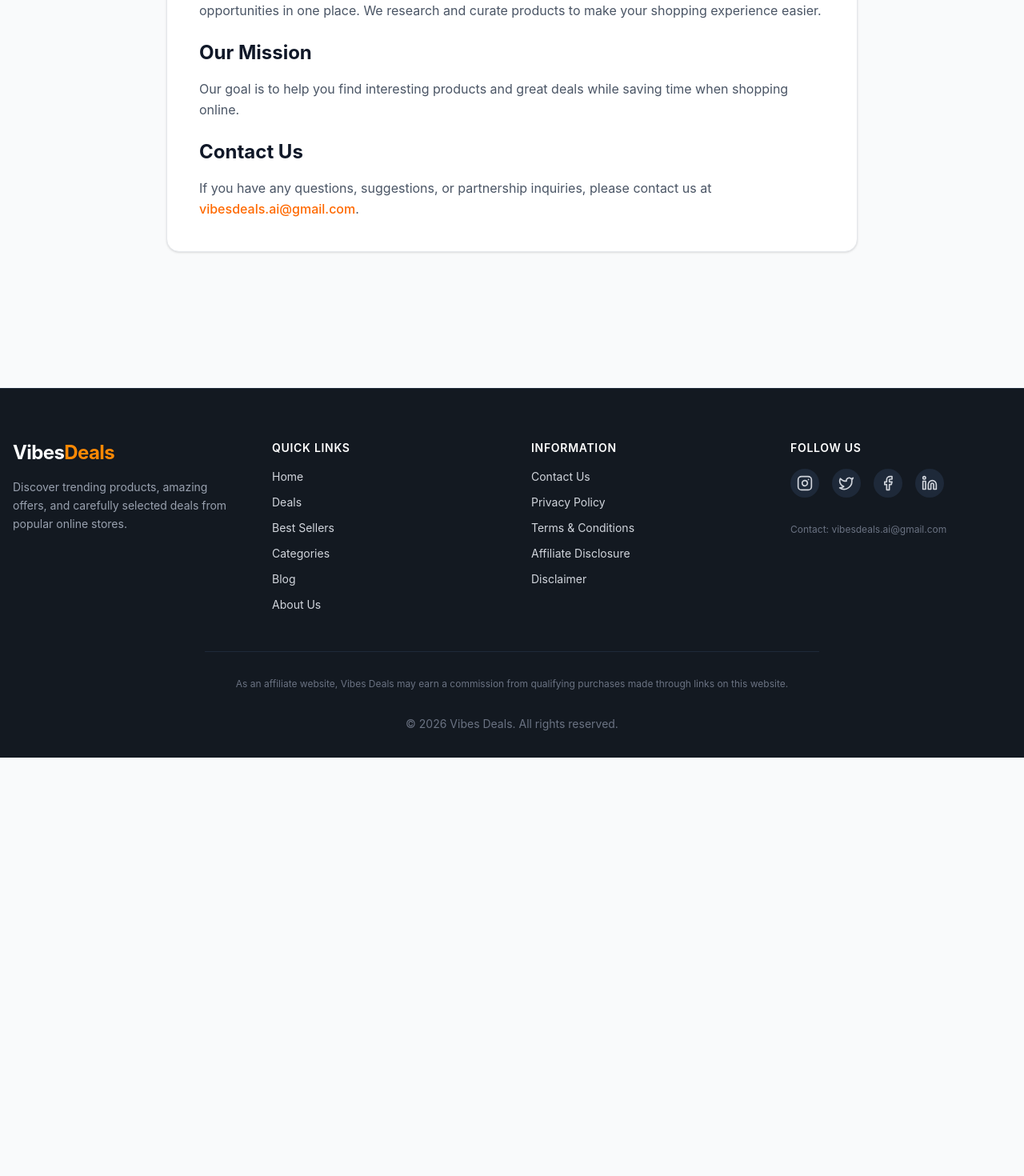
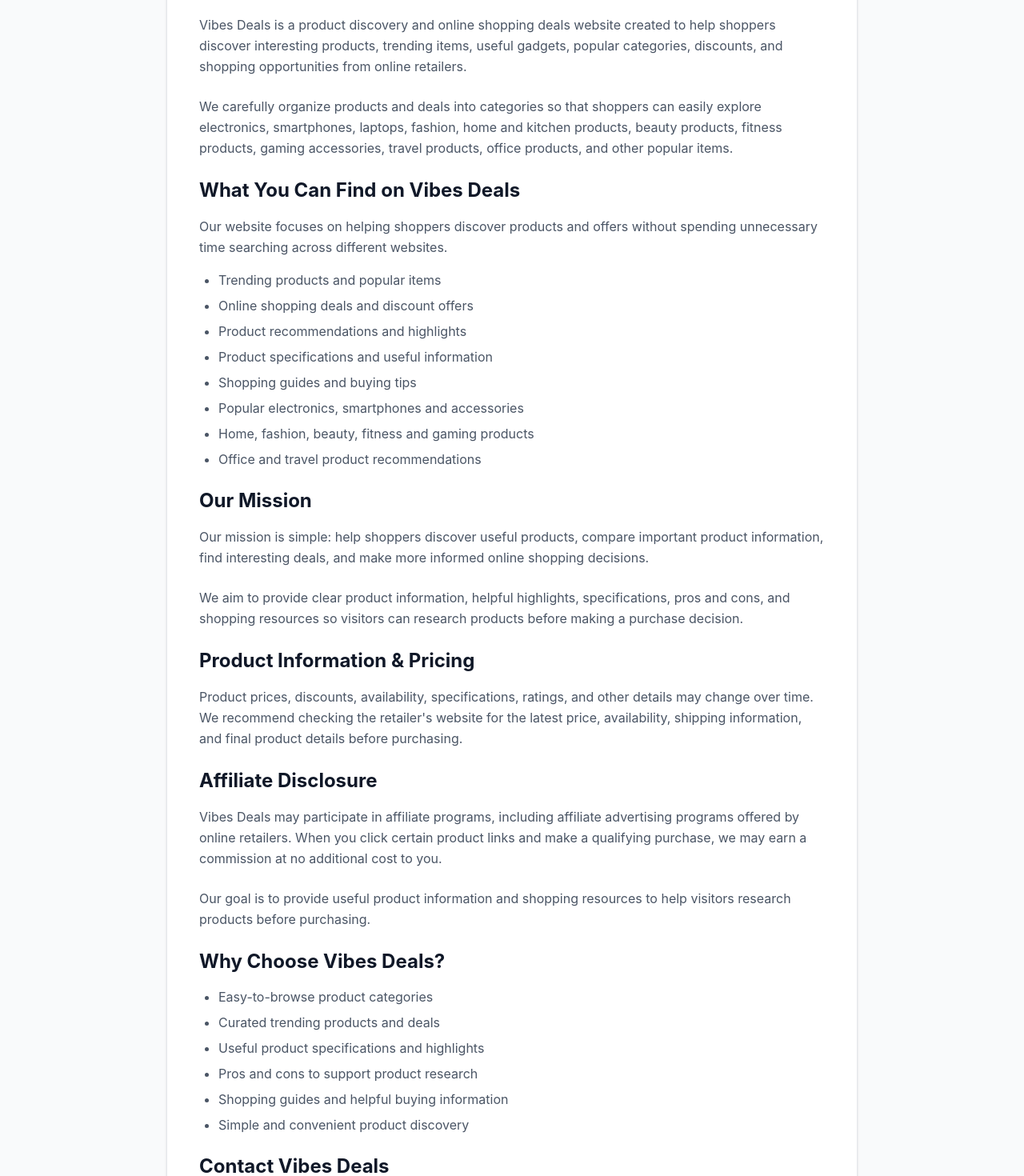
Before and after one commit to vibesdealsai-gif/vibesdeals, a Next.js app: page /about in a window 1280 px wide. Shown: the part 420-1890 px from the top of the page at 80% size. Before the commit the page ends 1367 px from the top, so only its background shows below. Built offline with nearby package versions, Linux system fonts and the light colour scheme.

Commit message:
Update page.tsx

```diff
--- a/app/about/page.tsx
+++ b/app/about/page.tsx
@@ -1,54 +1,151 @@
-import { siteConfig } from '@/config/site';
+import { Metadata } from 'next';
+
+export const metadata: Metadata = {
+  title: 'About Vibes Deals | Trending Products, Deals & Online Shopping',
+  description:
+    'Learn about Vibes Deals, a product discovery and deal website helping shoppers find trending products, useful products, online shopping deals, discounts, and curated offers.',
+  keywords: [
+    'Vibes Deals',
+    'best online shopping deals',
+    'trending products',
+    'best deals online',
+    'product deals',
+    'discount offers',
+    'online shopping deals',
+    'Amazon deals',
+    'product recommendations',
+    'shopping guides',
+  ],
+};
 
 export default function AboutPage() {
   return (
     <div className="bg-gray-50 min-h-screen py-12">
       <div className="container mx-auto px-4 max-w-4xl">
         <h1 className="font-jakarta text-4xl font-bold text-center text-gray-900 mb-4">
-          About Us
+          About Vibes Deals – Trending Products, Deals & Online Shopping
         </h1>
 
-        <p className="text-center text-gray-600 mb-12 max-w-2xl mx-auto">
-          Welcome to Vibes Deals — your destination for trending products,
-          amazing offers, and carefully selected deals.
+        <p className="text-center text-gray-600 mb-12 max-w-3xl mx-auto leading-relaxed">
+          Welcome to Vibes Deals, your destination for trending products,
+          useful product recommendations, online shopping deals, discounts,
+          shopping guides, and carefully curated offers.
         </p>
 
         <div className="bg-white rounded-2xl shadow-sm border border-gray-200 p-8 md:p-10">
+
           <h2 className="text-2xl font-bold text-gray-900 mb-4">
             About Vibes Deals
           </h2>
 
           <p className="text-gray-600 leading-relaxed mb-6">
-            Vibes Deals helps shoppers discover useful products, trending
-            items, discounts, and online shopping opportunities in one place.
-            We research and curate products to make your shopping experience
-            easier.
+            Vibes Deals is a product discovery and online shopping deals
+            website created to help shoppers discover interesting products,
+            trending items, useful gadgets, popular categories, discounts,
+            and shopping opportunities from online retailers.
           </p>
+
+          <p className="text-gray-600 leading-relaxed mb-6">
+            We carefully organize products and deals into categories so that
+            shoppers can easily explore electronics, smartphones, laptops,
+            fashion, home and kitchen products, beauty products, fitness
+            products, gaming accessories, travel products, office products,
+            and other popular items.
+          </p>
+
+          <h2 className="text-2xl font-bold text-gray-900 mb-4">
+            What You Can Find on Vibes Deals
+          </h2>
+
+          <p className="text-gray-600 leading-relaxed mb-4">
+            Our website focuses on helping shoppers discover products and
+            offers without spending unnecessary time searching across
+            different websites.
+          </p>
+
+          <ul className="list-disc pl-6 text-gray-600 space-y-2 mb-6">
+            <li>Trending products and popular items</li>
+            <li>Online shopping deals and discount offers</li>
+            <li>Product recommendations and highlights</li>
+            <li>Product specifications and useful information</li>
+            <li>Shopping guides and buying tips</li>
+            <li>Popular electronics, smartphones and accessories</li>
+            <li>Home, fashion, beauty, fitness and gaming products</li>
+            <li>Office and travel product recommendations</li>
+          </ul>
 
           <h2 className="text-2xl font-bold text-gray-900 mb-4">
             Our Mission
           </h2>
 
           <p className="text-gray-600 leading-relaxed mb-6">
-            Our goal is to help you find interesting products and great deals
-            while saving time when shopping online.
+            Our mission is simple: help shoppers discover useful products,
+            compare important product information, find interesting deals,
+            and make more informed online shopping decisions.
+          </p>
+
+          <p className="text-gray-600 leading-relaxed mb-6">
+            We aim to provide clear product information, helpful highlights,
+            specifications, pros and cons, and shopping resources so visitors
+            can research products before making a purchase decision.
           </p>
 
           <h2 className="text-2xl font-bold text-gray-900 mb-4">
-            Contact Us
+            Product Information & Pricing
+          </h2>
+
+          <p className="text-gray-600 leading-relaxed mb-6">
+            Product prices, discounts, availability, specifications, ratings,
+            and other details may change over time. We recommend checking the
+            retailer's website for the latest price, availability, shipping
+            information, and final product details before purchasing.
+          </p>
+
+          <h2 className="text-2xl font-bold text-gray-900 mb-4">
+            Affiliate Disclosure
+          </h2>
+
+          <p className="text-gray-600 leading-relaxed mb-6">
+            Vibes Deals may participate in affiliate programs, including
+            affiliate advertising programs offered by online retailers. When
+            you click certain product links and make a qualifying purchase,
+            we may earn a commission at no additional cost to you.
+          </p>
+
+          <p className="text-gray-600 leading-relaxed mb-6">
+            Our goal is to provide useful product information and shopping
+            resources to help visitors research products before purchasing.
+          </p>
+
+          <h2 className="text-2xl font-bold text-gray-900 mb-4">
+            Why Choose Vibes Deals?
+          </h2>
+
+          <ul className="list-disc pl-6 text-gray-600 space-y-2 mb-6">
+            <li>Easy-to-browse product categories</li>
+            <li>Curated trending products and deals</li>
+            <li>Useful product specifications and highlights</li>
+            <li>Pros and cons to support product research</li>
+            <li>Shopping guides and helpful buying information</li>
+            <li>Simple and convenient product discovery</li>
+          </ul>
+
+          <h2 className="text-2xl font-bold text-gray-900 mb-4">
+            Contact Vibes Deals
           </h2>
 
           <p className="text-gray-600 leading-relaxed">
-            If you have any questions, suggestions, or partnership inquiries,
-            please contact us at{' '}
+            If you have questions, suggestions, feedback, partnership
+            inquiries, or business-related questions, you can contact us at{' '}
             <a
-              href={`mailto:${siteConfig.contactEmail}`}
+              href="mailto:vibesdeals.ai@gmail.com"
               className="text-orange-500 hover:underline font-medium"
             >
-              {siteConfig.contactEmail}
+              vibesdeals.ai@gmail.com
             </a>
             .
           </p>
+
         </div>
       </div>
     </div>
```
